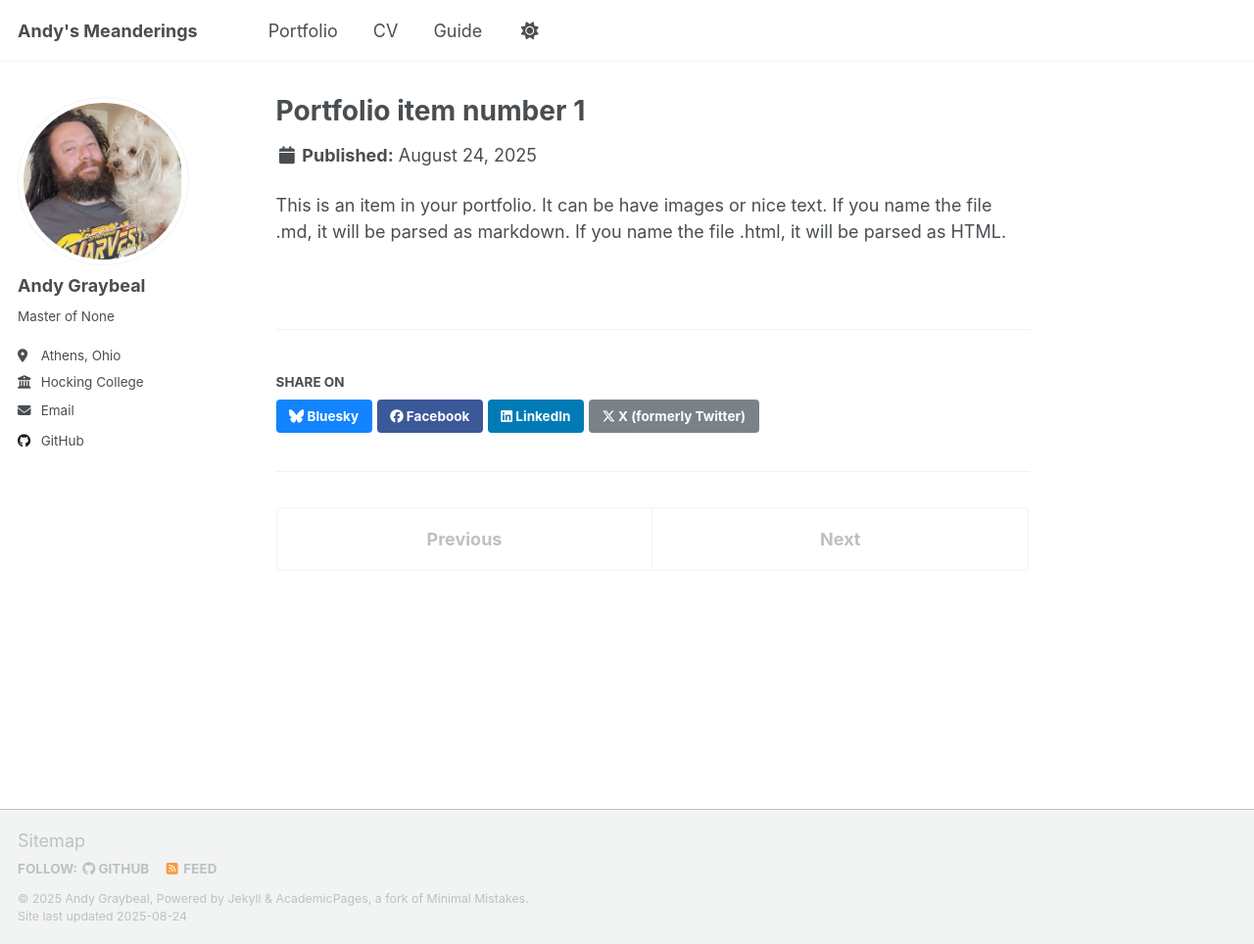
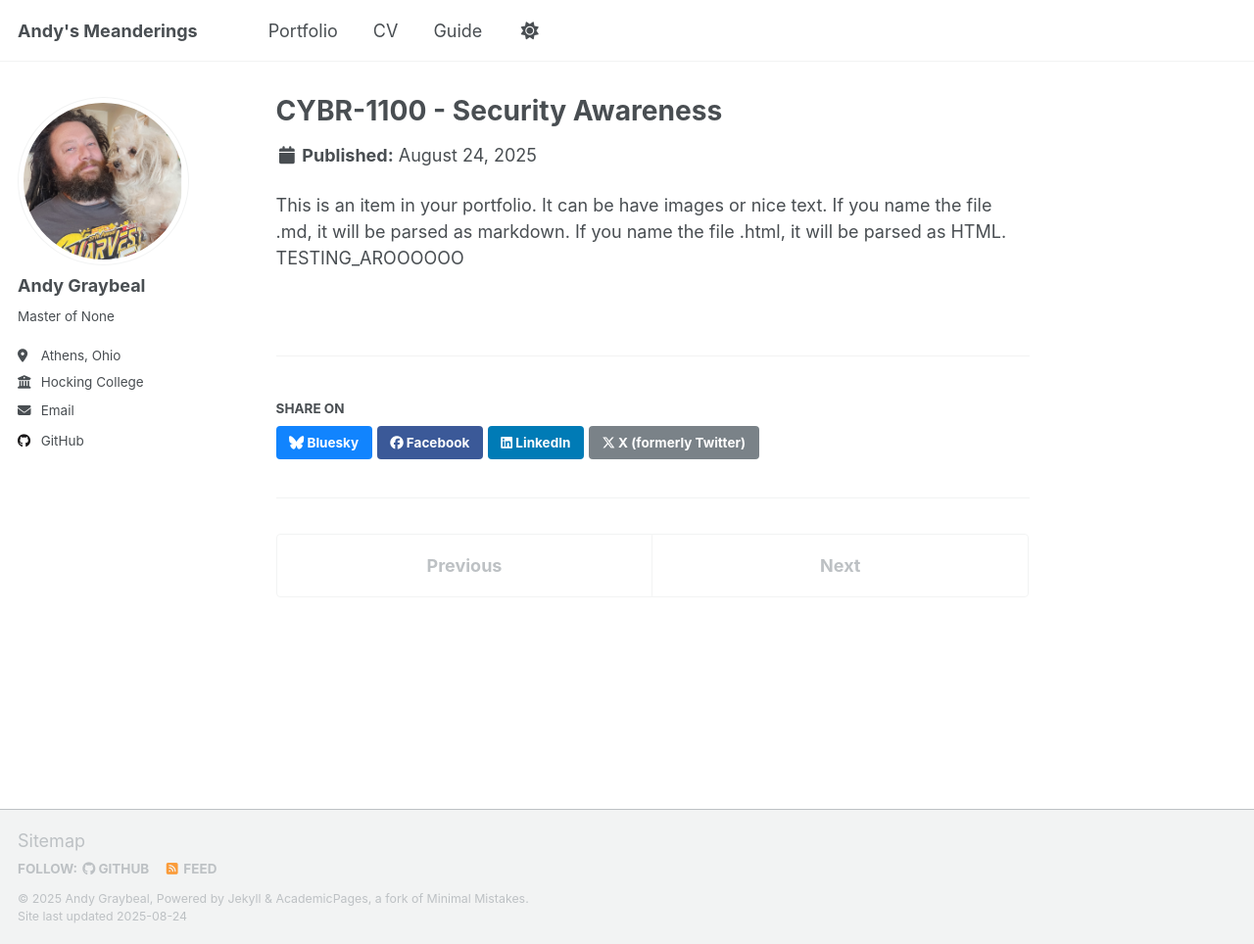
Before and after one commit to andy-graybeal/andy-graybeal.github.io, a Jekyll site: the page built from _portfolio/portfolio-1.md, in a window 1280 px wide and 964 px high. Shown: the whole window at 98% size. Built offline with Jekyll 4.4.1, drawn with Linux system fonts in a browser that asks for light colours; a script that is not in the unit is left out.

Commit message:
Update portfolio-1.md

```diff
--- a/_portfolio/portfolio-1.md
+++ b/_portfolio/portfolio-1.md
@@ -1,7 +1,8 @@
 ---
-title: "Portfolio item number 1"
-excerpt: "Short description of portfolio item number 1<br/><img src='/images/500x300.png'>"
+title: "CYBR-1100 - Security Awareness"
+excerpt: "Collection of things learned in Hocking College's CYBR-1100 class<br/><img src='/images/500x300.png'>"
 collection: portfolio
 ---
 
 This is an item in your portfolio. It can be have images or nice text. If you name the file .md, it will be parsed as markdown. If you name the file .html, it will be parsed as HTML.
+TESTING_AROOOOOO
```
